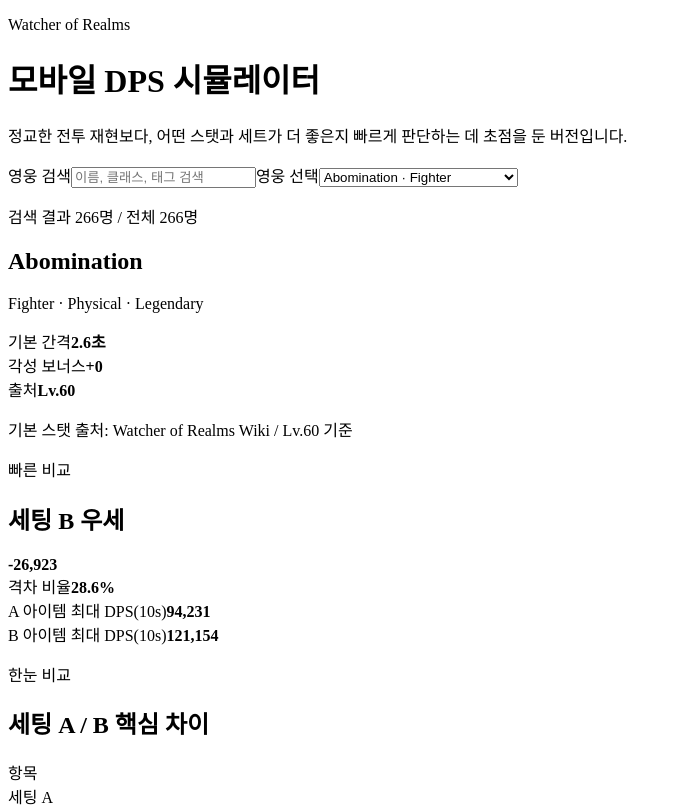
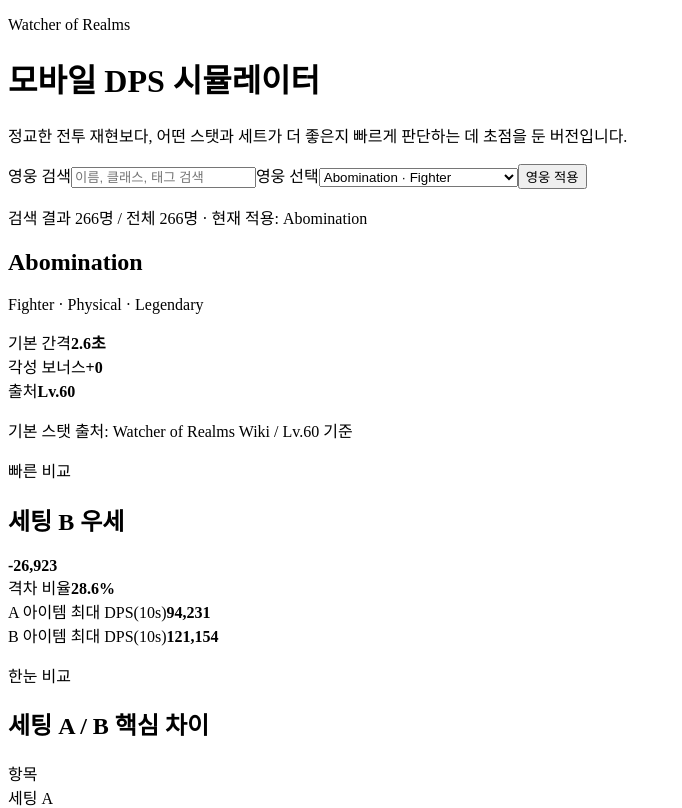
Before and after one commit to Giles-wor/wor-gear-simulator, a React (Vite) app: page / in a window 1280 px wide. Shown: the top 808 px of the page, without its empty margins (0-682 px from the left). Built offline with nearby package versions, Linux system fonts and the light colour scheme; the HTML template or start-up script is replaced by a standard one.

Commit message:
영웅 적용 버튼과 비교 항목 보완

```diff
--- a/src/App.tsx
+++ b/src/App.tsx
@@ -22,11 +22,12 @@ const defaultBuild: BuildInput = {
 }
 
 export default function App() {
-  const [heroId, setHeroId] = useState(heroes[0].id)
+  const [selectedHeroId, setSelectedHeroId] = useState(heroes[0].id)
+  const [appliedHeroId, setAppliedHeroId] = useState(heroes[0].id)
   const [buildA, setBuildA] = useState<BuildInput>(defaultBuild)
   const [buildB, setBuildB] = useState<BuildInput>({ ...defaultBuild, critDmg: 300, attackSpeed: 80, rightSetId: 'cataclysm', setUptime: 0.75 })
 
-  const hero = heroes.find((item) => item.id === heroId) ?? heroes[0]
+  const hero = heroes.find((item) => item.id === appliedHeroId) ?? heroes[0]
 
   const leftA = useMemo(() => findSetById(buildA.leftSetId, leftSets), [buildA.leftSetId])
   const rightA = useMemo(() => findSetById(buildA.rightSetId, rightSets), [buildA.rightSetId])
@@ -41,7 +42,14 @@ export default function App() {
 
   return (
     <div className="app">
-      <HeroHeader hero={hero} heroOptions={heroes} heroId={heroId} onHeroChange={setHeroId} />
+      <HeroHeader
+        hero={hero}
+        heroOptions={heroes}
+        selectedHeroId={selectedHeroId}
+        appliedHeroId={appliedHeroId}
+        onHeroChange={setSelectedHeroId}
+        onHeroApply={() => setAppliedHeroId(selectedHeroId)}
+      />
 
       <ComparisonSummary resultA={resultA} resultB={resultB} />
       <QuickCompareTable resultA={resultA} resultB={resultB} />
--- a/src/components/HeroHeader.tsx
+++ b/src/components/HeroHeader.tsx
@@ -4,11 +4,13 @@ import { HeroPicker } from './HeroPicker'
 type HeroHeaderProps = {
   hero: Hero
   heroOptions: Hero[]
-  heroId: string
+  selectedHeroId: string
+  appliedHeroId: string
   onHeroChange: (heroId: string) => void
+  onHeroApply: () => void
 }
 
-export function HeroHeader({ hero, heroOptions, heroId, onHeroChange }: HeroHeaderProps) {
+export function HeroHeader({ hero, heroOptions, selectedHeroId, appliedHeroId, onHeroChange, onHeroApply }: HeroHeaderProps) {
   return (
     <>
       <header className="heroBanner card">
@@ -17,7 +19,13 @@ export function HeroHeader({ hero, heroOptions, heroId, onHeroChange }: HeroHead
           <h1>모바일 DPS 시뮬레이터</h1>
           <p className="muted">정교한 전투 재현보다, 어떤 스탯과 세트가 더 좋은지 빠르게 판단하는 데 초점을 둔 버전입니다.</p>
         </div>
-        <HeroPicker heroId={heroId} heroes={heroOptions} onChange={onHeroChange} />
+        <HeroPicker
+          selectedHeroId={selectedHeroId}
+          appliedHeroId={appliedHeroId}
+          heroes={heroOptions}
+          onChange={onHeroChange}
+          onApply={onHeroApply}
+        />
       </header>
 
       <section className="card summaryCard">
--- a/src/components/HeroPicker.tsx
+++ b/src/components/HeroPicker.tsx
@@ -2,15 +2,18 @@ import { useDeferredValue, useMemo, useState } from 'react'
 import type { Hero } from '../data/heroes'
 
 type HeroPickerProps = {
-  heroId: string
+  selectedHeroId: string
+  appliedHeroId: string
   heroes: Hero[]
   onChange: (heroId: string) => void
+  onApply: () => void
 }
 
-export function HeroPicker({ heroId, heroes, onChange }: HeroPickerProps) {
+export function HeroPicker({ selectedHeroId, appliedHeroId, heroes, onChange, onApply }: HeroPickerProps) {
   const [query, setQuery] = useState('')
   const deferredQuery = useDeferredValue(query)
-  const currentHero = heroes.find((hero) => hero.id === heroId) ?? heroes[0]
+  const currentHero = heroes.find((hero) => hero.id === selectedHeroId) ?? heroes[0]
+  const appliedHero = heroes.find((hero) => hero.id === appliedHeroId) ?? heroes[0]
 
   const filteredHeroes = useMemo(() => {
     const normalizedQuery = deferredQuery.trim().toLowerCase()
@@ -45,7 +48,7 @@ export function HeroPicker({ heroId, heroes, onChange }: HeroPickerProps) {
 
       <label className="field heroSelect">
         <span>영웅 선택</span>
-        <select value={heroId} onChange={(event) => onChange(event.target.value)}>
+        <select value={selectedHeroId} onChange={(event) => onChange(event.target.value)}>
           {filteredHeroes.length > 0 ? (
             filteredHeroes.map((hero) => (
               <option key={hero.id} value={hero.id}>
@@ -60,8 +63,14 @@ export function HeroPicker({ heroId, heroes, onChange }: HeroPickerProps) {
         </select>
       </label>
 
+      <button type="button" className="applyButton" onClick={onApply}>
+        영웅 적용
+      </button>
+
       <p className="muted heroPickerMeta">
         검색 결과 {filteredHeroes.length}명 / 전체 {heroes.length}명
+        {' · '}
+        현재 적용: {appliedHero.name}
       </p>
     </div>
   )
--- a/src/components/QuickCompareTable.tsx
+++ b/src/components/QuickCompareTable.tsx
@@ -28,6 +28,7 @@ export function QuickCompareTable({ resultA, resultB }: QuickCompareTableProps)
     { label: '스탯 기반 데미지 (중 방어)', a: resultA.statDamageMidDefense, b: resultB.statDamageMidDefense },
     { label: '아이템 적용 최대 데미지 (중 방어)', a: resultA.itemMaxDamageMidDefense, b: resultB.itemMaxDamageMidDefense },
     { label: '아이템 적용 최대 상태 DPS(10s)', a: resultA.itemMaxDps10s, b: resultB.itemMaxDps10s },
+    { label: '공격 간격', a: resultA.interval, b: resultB.interval, suffix: '초', invert: true, digits: 2 },
   ]
 
   return (
--- a/src/styles.css
+++ b/src/styles.css
@@ -88,6 +88,14 @@ h3 {
 .heroPickerMeta {
   margin: 0;
   font-size: 0.9rem;
+}
+.applyButton {
+  border: 0;
+  border-radius: 12px;
+  background: #e7a65f;
+  color: #221610;
+  padding: 12px 14px;
+  font-weight: 700;
 }
 .inputShell {
   position: relative;
```
